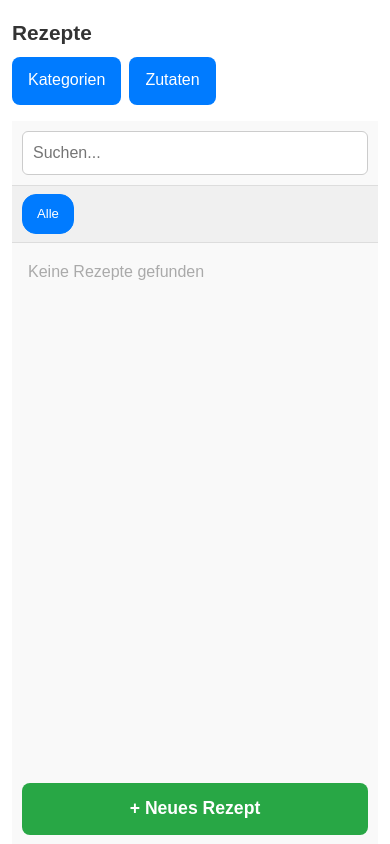
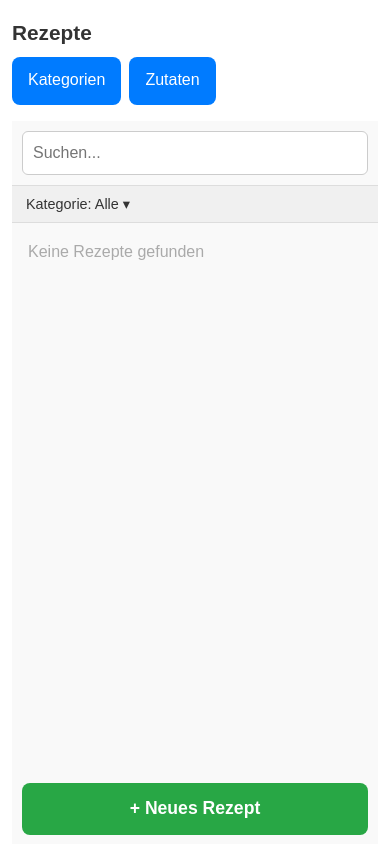
Before and after one commit to dorien89/Einkaufsliste, a Flask app: page /recipe/ in a window 390 px wide. Shown: the part 62-906 px from the top of the page. Run offline with Flask 3, Linux system fonts and the light colour scheme; data that the repository does not hold is empty; parts of the project's set-up code (start-up, migrations or seed data) failed here and were passed over.

Commit message:
mobile UX: zoom lock, stable kiosk, collapsible filter, back-to-top, nav links
- Disable pinch-zoom (user-scalable=no) on all pages including kiosk
- Kiosk: switch to 100dvh for stable layout (no Safari URL-bar jitter);
  landscape mobile fills screen; portrait overlay fits with smaller buttons
- Recipe management: collapsible category filter on mobile (tap to expand)
- Back-to-top button on ingredients and categories pages
- Shopping list link added to landing page

Co-Authored-By: Claude Sonnet 4.6 <noreply@anthropic.com>

```diff
--- a/app/static/css/recipe_manage.css
+++ b/app/static/css/recipe_manage.css
@@ -401,11 +401,33 @@
 /* ── Category filter bar ────────────────────────────── */
 .rm-category-filter {
     display: flex;
+    flex-direction: column;
+    border-bottom: 1px solid #ddd;
+    background: #f0f0f0;
+}
+
+.rm-filter-toggle {
+    display: none; /* shown only on mobile via media query */
+    width: 100%;
+    padding: 10px 14px;
+    background: none;
+    border: none;
+    text-align: left;
+    font-size: 0.9em;
+    color: #333;
+    cursor: pointer;
+    font-weight: 500;
+}
+
+.rm-filter-pills {
+    display: flex;
     flex-wrap: wrap;
     gap: 6px;
     padding: 8px 10px;
-    border-bottom: 1px solid #ddd;
-    background: #f0f0f0;
+}
+
+.rm-filter-pills.collapsed {
+    display: none;
 }
 
 .rm-cat-btn {
@@ -483,6 +505,11 @@
     /* Search input: taller touch target */
     .rm-list-search input {
         min-height: 44px;
+    }
+
+    /* Category filter: show toggle, hide pills by default */
+    .rm-filter-toggle {
+        display: block;
     }
 
     /* Category filter buttons: taller */
--- a/app/static/js/recipe_manage.js
+++ b/app/static/js/recipe_manage.js
@@ -2,6 +2,7 @@ let allRecipes = [];
 let allCategories = [];
 let activeRecipeId = null;
 let activeCategory = null;
+let filterExpanded = window.innerWidth > 767; // collapsed by default on mobile
 
 // ── Init ─────────────────────────────────────────────
 async function init() {
@@ -19,17 +20,32 @@ async function loadCategories() {
 function renderCategoryFilter() {
     const bar = document.getElementById('rm-category-filter');
     bar.innerHTML = '';
+
+    // Toggle button (mobile only — hidden on desktop via CSS)
+    const toggle = document.createElement('button');
+    toggle.className = 'rm-filter-toggle';
+    const label = activeCategory ? activeCategory : 'Alle';
+    toggle.textContent = `Kategorie: ${label} ${filterExpanded ? '▴' : '▾'}`;
+    toggle.onclick = () => { filterExpanded = !filterExpanded; renderCategoryFilter(); };
+    bar.appendChild(toggle);
+
+    // Pills container
+    const pills = document.createElement('div');
+    pills.className = 'rm-filter-pills' + (filterExpanded ? '' : ' collapsed');
+    bar.appendChild(pills);
+
     const all = document.createElement('button');
     all.className = 'rm-cat-btn' + (activeCategory === null ? ' active' : '');
     all.textContent = 'Alle';
-    all.onclick = () => { activeCategory = null; renderCategoryFilter(); renderList(getFilteredRecipes()); };
-    bar.appendChild(all);
+    all.onclick = () => { activeCategory = null; filterExpanded = false; renderCategoryFilter(); renderList(getFilteredRecipes()); };
+    pills.appendChild(all);
+
     allCategories.forEach(cat => {
         const btn = document.createElement('button');
         btn.className = 'rm-cat-btn' + (activeCategory === cat.name ? ' active' : '');
         btn.textContent = cat.name;
-        btn.onclick = () => { activeCategory = cat.name; renderCategoryFilter(); renderList(getFilteredRecipes()); };
-        bar.appendChild(btn);
+        btn.onclick = () => { activeCategory = cat.name; filterExpanded = false; renderCategoryFilter(); renderList(getFilteredRecipes()); };
+        pills.appendChild(btn);
     });
 }
 
--- a/app/templates/base.html
+++ b/app/templates/base.html
@@ -3,7 +3,7 @@
 <head>
     <title>Einkaufsliste</title>
     <meta charset="UTF-8">
-    <meta name="viewport" content="width=device-width, initial-scale=1.0">
+    <meta name="viewport" content="width=device-width, initial-scale=1.0, maximum-scale=1.0, user-scalable=no">
     <link rel="stylesheet" href="{{ url_for('static', filename='css/main.css') }}">
     {% block extra_css %}{% endblock %}
 </head>
--- a/app/templates/categories.html
+++ b/app/templates/categories.html
@@ -81,4 +81,10 @@ async function addCat() {
     }
 }
 </script>
+<button id="back-to-top" onclick="window.scrollTo({top:0,behavior:'smooth'})" style="display:none;position:fixed;bottom:24px;right:20px;z-index:200;width:48px;height:48px;border-radius:50%;border:none;background:#007BFF;color:#fff;font-size:1.4em;cursor:pointer;box-shadow:0 2px 8px rgba(0,0,0,0.2);">↑</button>
+<script>
+window.addEventListener('scroll', () => {
+    document.getElementById('back-to-top').style.display = window.scrollY > 200 ? 'block' : 'none';
+});
+</script>
 {% endblock %}
--- a/app/templates/index.html
+++ b/app/templates/index.html
@@ -3,6 +3,7 @@
     <h1>Einkaufsliste</h1>
     <div class="landing-links">
         <a href="{{ url_for('kiosk.run_kiosk') }}" class="btn">Kiosk</a>
+        <a href="{{ url_for('shopping-list.view_shopping_list') }}" class="btn">Einkaufsliste</a>
         <a href="{{ url_for('recipe.list_recipes') }}" class="btn">Rezepte verwalten</a>
     </div>
 {% endblock %}
--- a/app/templates/ingredients.html
+++ b/app/templates/ingredients.html
@@ -97,4 +97,10 @@ async function addIng() {
     }
 }
 </script>
+<button id="back-to-top" onclick="window.scrollTo({top:0,behavior:'smooth'})" style="display:none;position:fixed;bottom:24px;right:20px;z-index:200;width:48px;height:48px;border-radius:50%;border:none;background:#007BFF;color:#fff;font-size:1.4em;cursor:pointer;box-shadow:0 2px 8px rgba(0,0,0,0.2);">↑</button>
+<script>
+window.addEventListener('scroll', () => {
+    document.getElementById('back-to-top').style.display = window.scrollY > 200 ? 'block' : 'none';
+});
+</script>
 {% endblock %}
--- a/app/templates/kiosk.html
+++ b/app/templates/kiosk.html
@@ -3,7 +3,7 @@
 <head>
     <title>Einkaufsliste</title>
     <meta charset="UTF-8">
-    <meta name="viewport" content="width=device-width, initial-scale=1.0">
+    <meta name="viewport" content="width=device-width, initial-scale=1.0, maximum-scale=1.0, user-scalable=no">
     <link rel="stylesheet" href="{{ url_for('static', filename='css/kiosk.css') }}">
 </head>
 <body>
```
Also changed, not shown: app/static/css/kiosk.css (+67 -4 lines).
